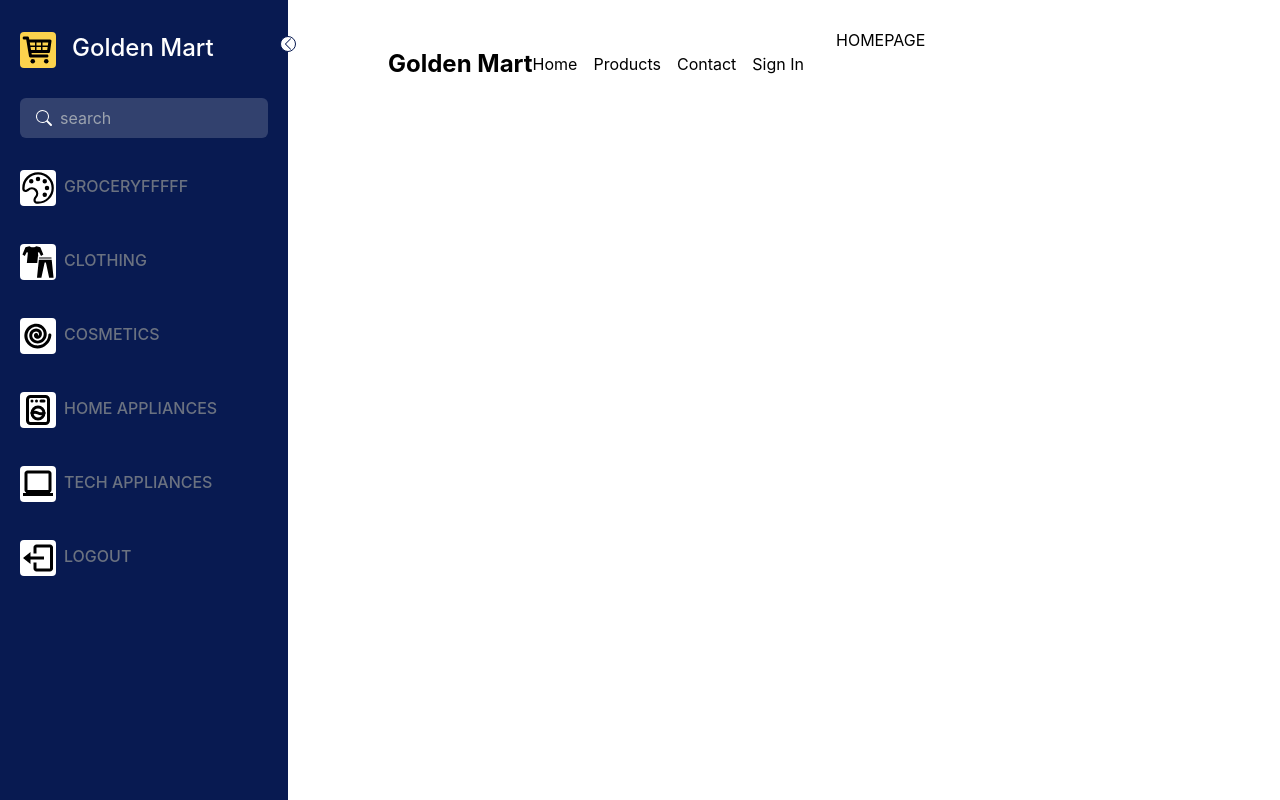
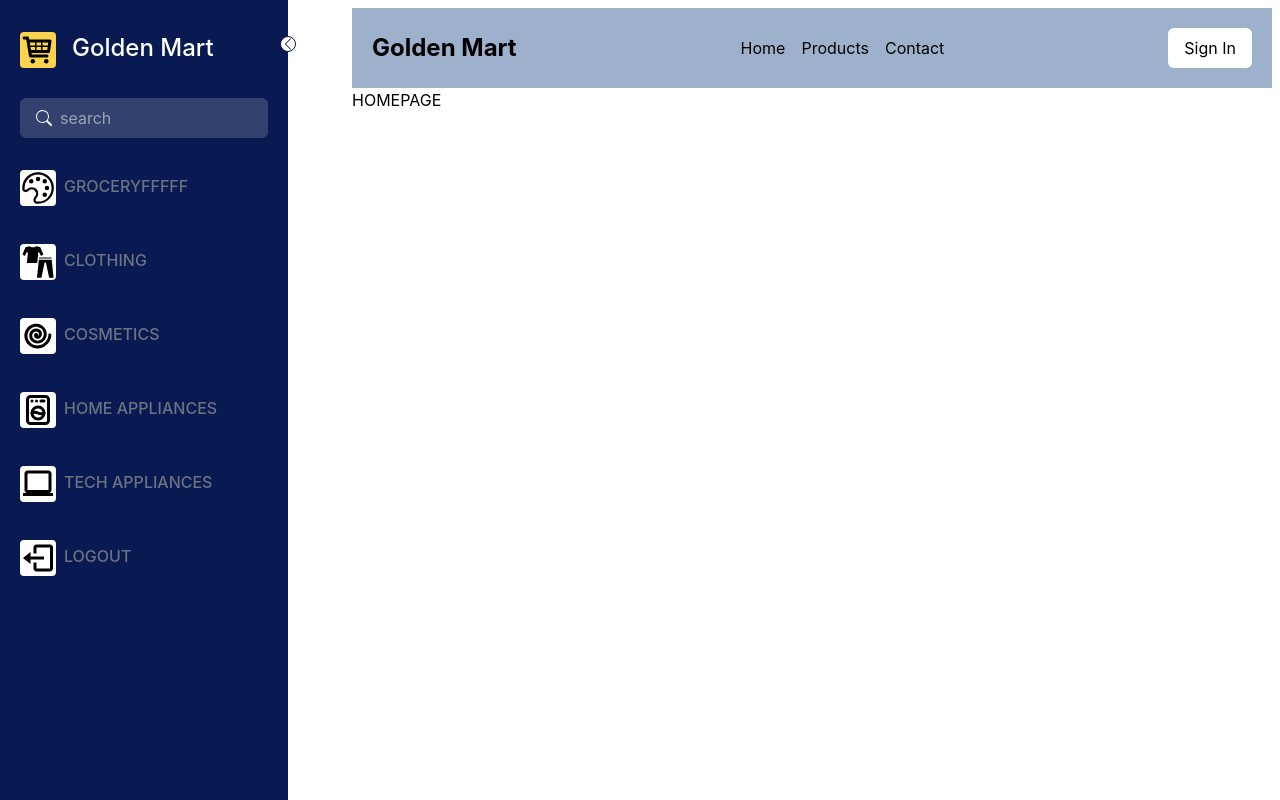
Before and after one commit to theboyGolden/E-COMMERCE_WEBSITE, a React (Create React App) app in the folder e-commerce_website/: page / in a window 1280 px wide. Built offline with nearby package versions, Linux system fonts and the light colour scheme.

Commit message:
Made some adjustments to the header tab

```diff
--- a/e-commerce_website/src/components/header.js
+++ b/e-commerce_website/src/components/header.js
@@ -3,7 +3,7 @@ import { Link } from 'react-router-dom';
 
 const Header = () => {
   return (
-    <header className="bg-gold-500 text-black p-4">
+    <header className="bg-Niagara text-black p-5">
       <div className="container mx-auto flex justify-between items-center">
         <h1 className="text-2xl font-bold">Golden Mart</h1>
         <nav>
--- a/e-commerce_website/src/pages/grocery.js
+++ b/e-commerce_website/src/pages/grocery.js
@@ -11,7 +11,7 @@ const Grocery = () => {
       <Sidebar/>
 
 
-      <div className = "p-7 flex ">
+      <div className = "p-2 flex-1 ">
         <Header/>
           <h1> GROCERY </h1>
       </div>
--- a/e-commerce_website/src/pages/homepage.js
+++ b/e-commerce_website/src/pages/homepage.js
@@ -10,7 +10,7 @@ const Homepage = () => {
       <Sidebar/>
 
 
-      <div className = "p-7 flex ">
+      <div className = "p-2 flex-1 ">
         <Header/>
           <h1> HOMEPAGE </h1>
       </div>
```
